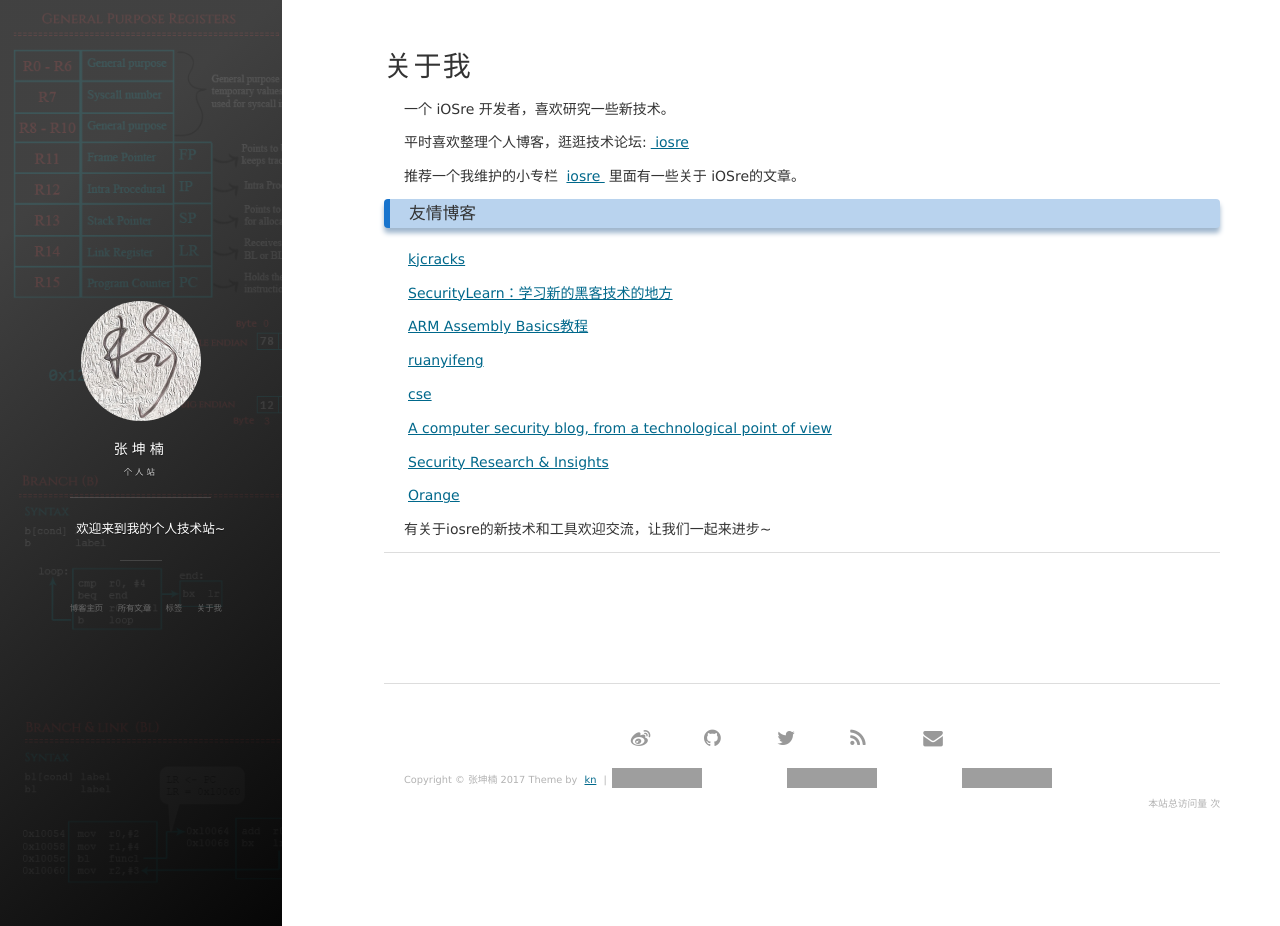
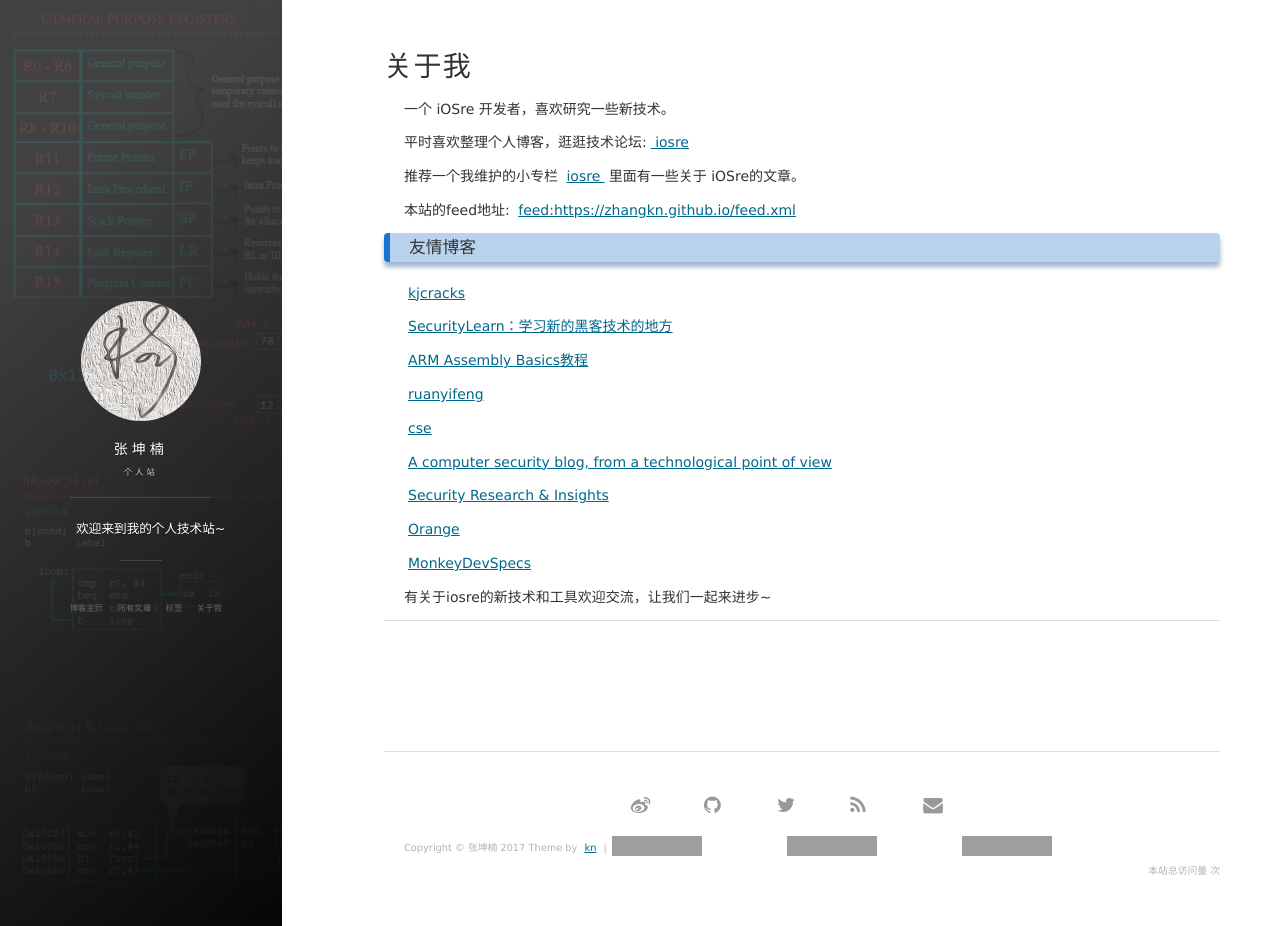
Before and after one commit to zhangkn/zhangkn.github.io, a Jekyll site: the page built from about.md, in a window 1280 px wide and 926 px high, cut to the strip 0-926 px from the top of the window. Built offline with Jekyll 4.4.1, drawn with Linux system fonts in a browser that asks for light colours; nearby versions of some CDN libraries; comment, search, counter and statistics services are not loaded; grey boxes are pictures that could not be loaded.

Commit message:
本站的feed地址

```diff
--- a/about.md
+++ b/about.md
@@ -11,6 +11,8 @@ title: 关于我
 <a target="_blank" href="https://xiaozhuanlan.com/iosre"> iosre </a>
 里面有一些关于 iOSre的文章。
 <p>
+本站的feed地址:
+<a href="feed:https://zhangkn.github.io/feed.xml">feed:https://zhangkn.github.io/feed.xml</a>
 <h3> 友情博客 </h3>
 <p>
 <a href="http://kjcracks.github.io/">kjcracks</a>
@@ -32,6 +34,9 @@ title: 关于我
 <a target="_blank" href='http://blog.orange.tw/'>Orange</a>
 
 <p>
+<a target="_blank" href='https://github.com/AloneMonkey/MonkeyDevSpecs'>MonkeyDevSpecs</a>
+
+<p>
 有关于iosre的新技术和工具欢迎交流，让我们一起来进步~
 <p>
 
```
